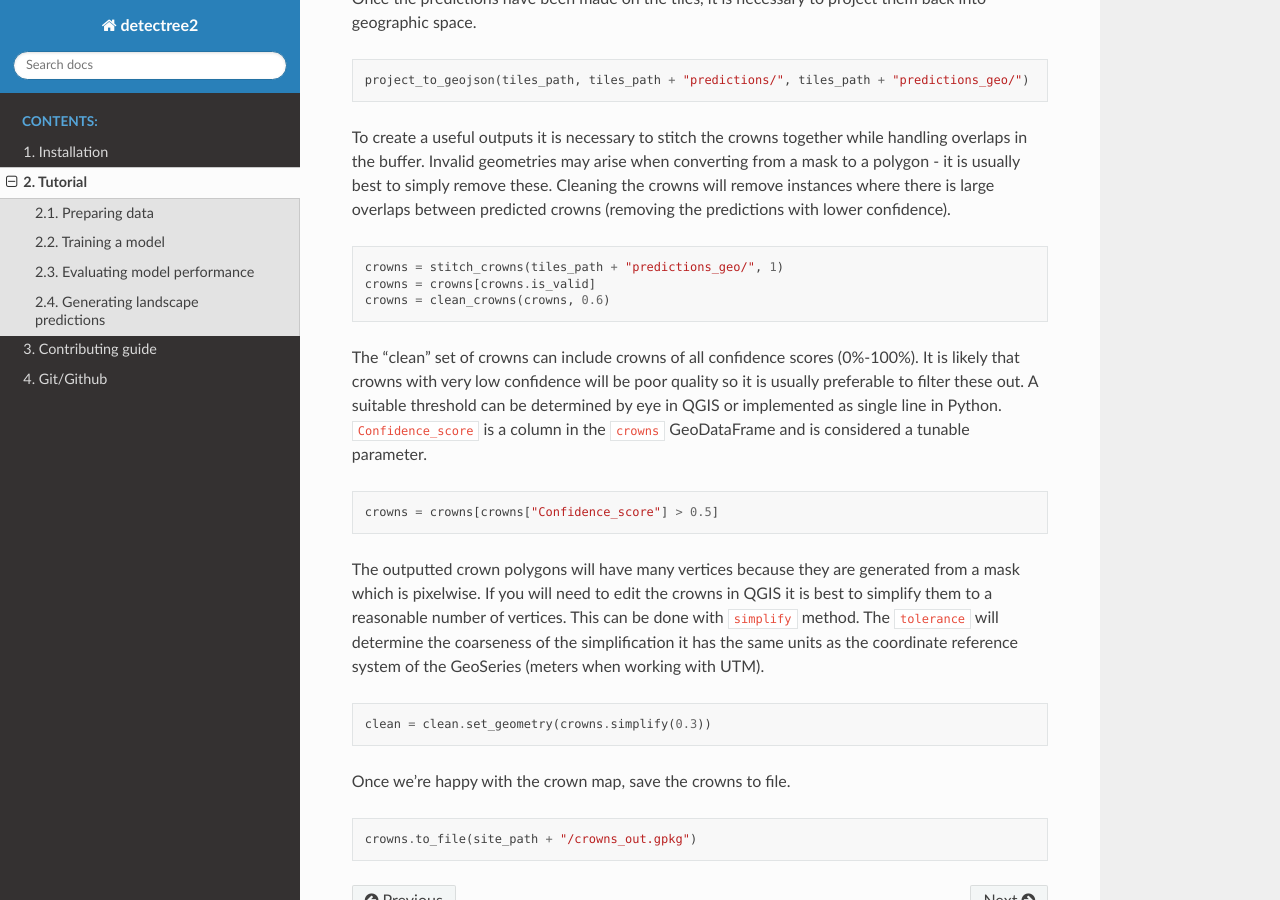
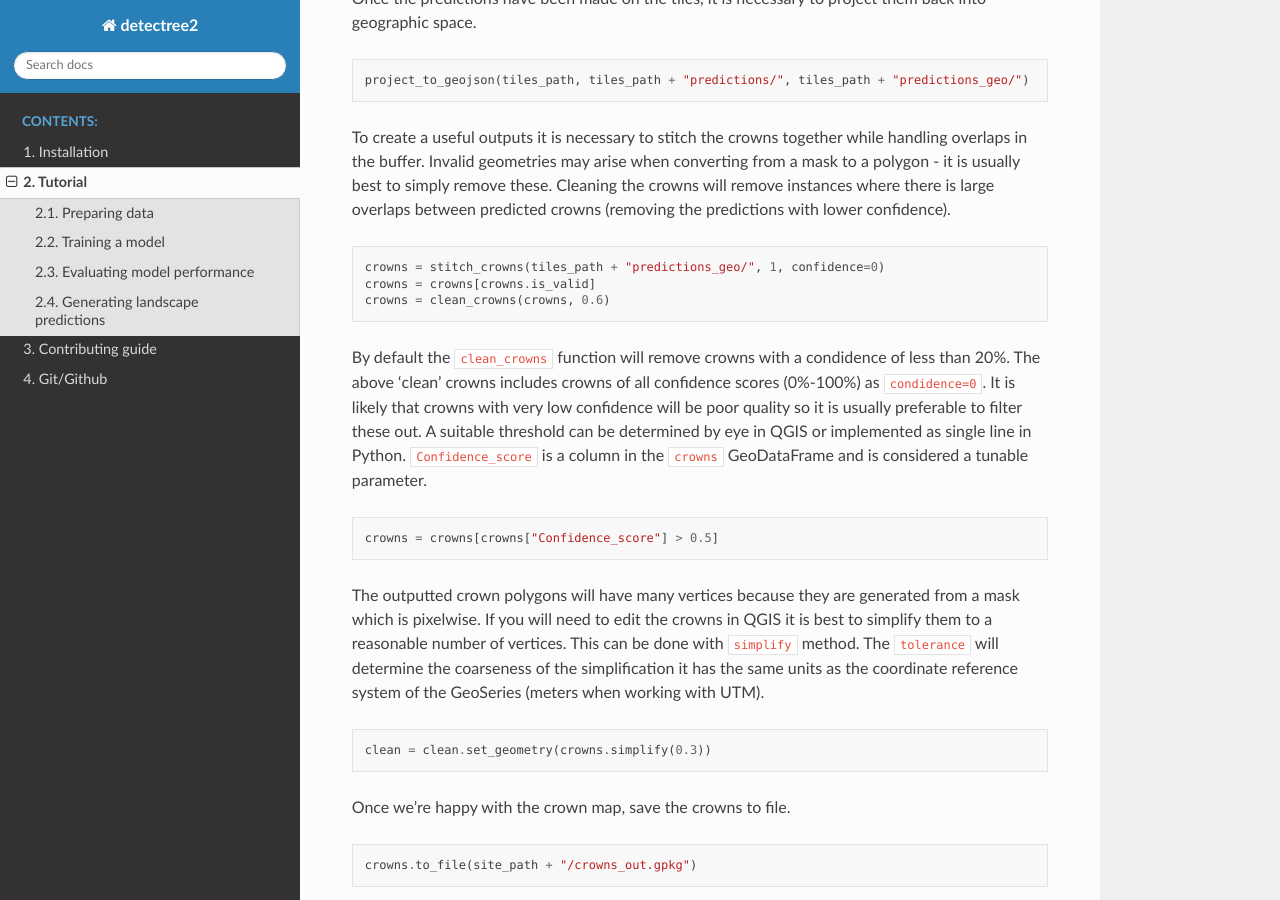
Before and after one commit to PatBall1/detectree2, a Sphinx documentation site: the page built from docs/source/tutorial.rst, in a window 1280 px wide and 900 px high, scrolled down 6033 px. Built offline with Sphinx 7.4.7 and the Read the Docs theme 2.0.0, drawn with Linux system fonts in a browser that asks for light colours; pages that are not in the unit, such as notebooks, are missing from menus.

Commit message:
tutorial updates

```diff
--- a/docs/source/tutorial.rst
+++ b/docs/source/tutorial.rst
@@ -301,11 +301,12 @@ predictions with lower confidence).
 
 .. code-block:: python
 
-   crowns = stitch_crowns(tiles_path + "predictions_geo/", 1)
+   crowns = stitch_crowns(tiles_path + "predictions_geo/", 1, confidence=0)
    crowns = crowns[crowns.is_valid]
    crowns = clean_crowns(crowns, 0.6)
 
-The "clean" set of crowns can include crowns of all confidence scores (0%-100%). It is likely that crowns with very low
+By default the ``clean_crowns`` function will remove crowns with a condidence of less than 20%. The above 'clean' crowns
+includes crowns of all confidence scores (0%-100%) as ``condidence=0``. It is likely that crowns with very low
 confidence will be poor quality so it is usually preferable to filter these out. A suitable threshold can be determined
 by eye in QGIS or implemented as single line in Python. ``Confidence_score`` is a column in the ``crowns`` GeoDataFrame
 and is considered a tunable parameter.
```
